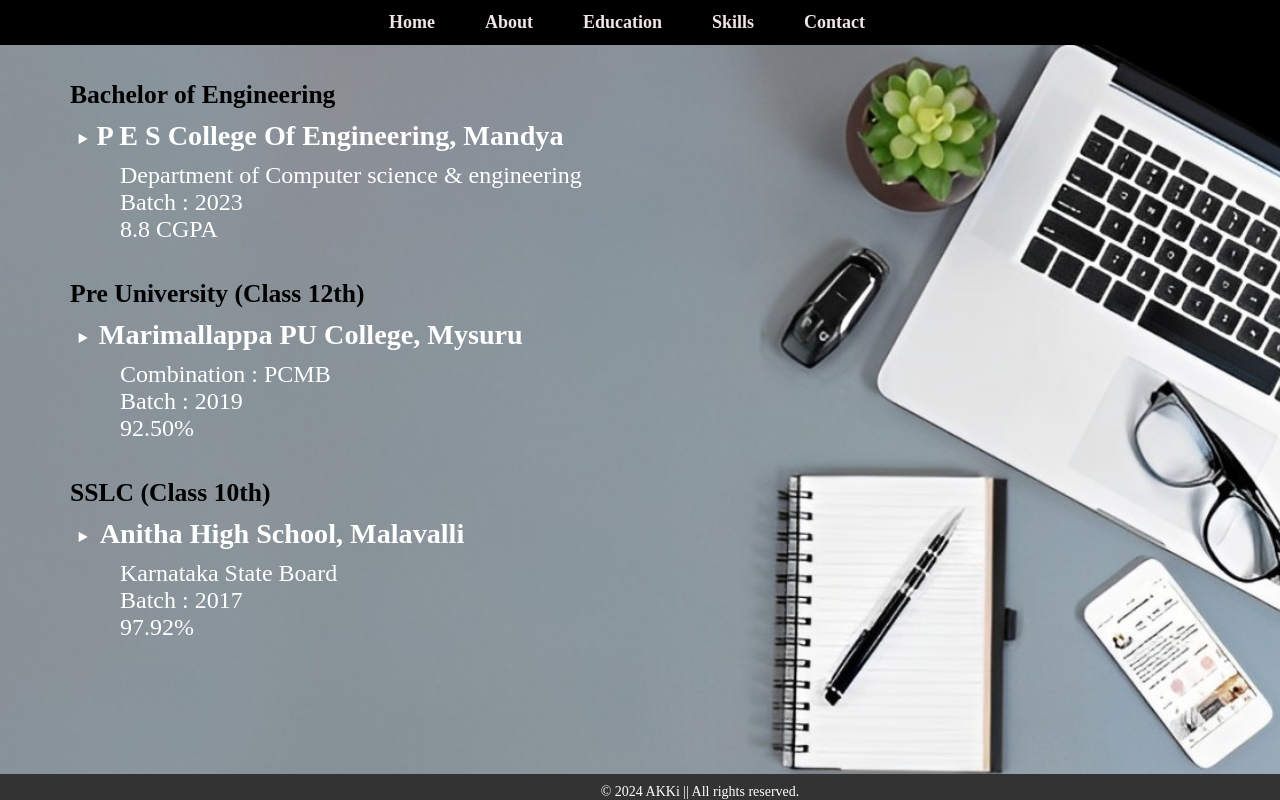
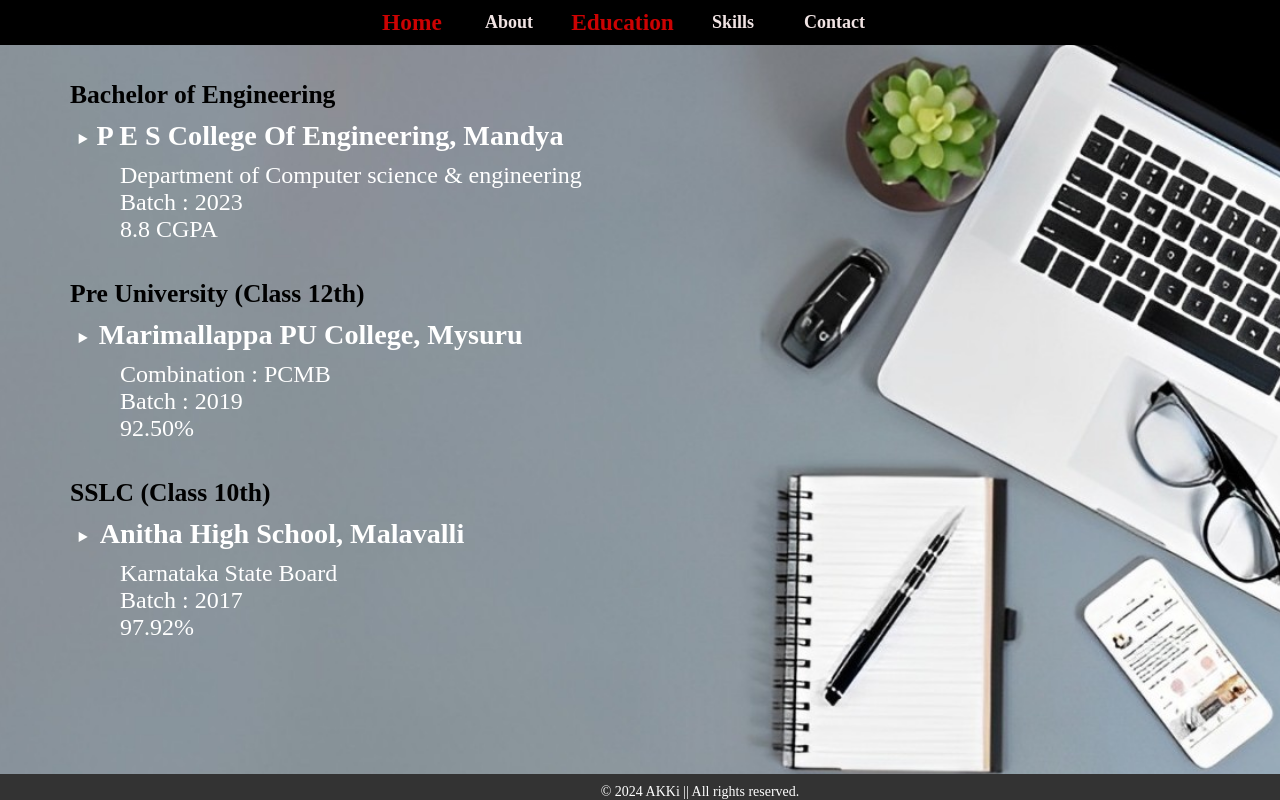
Before and after one commit to AkshayNS28/MyPortfolio, a React (Vite) app: page /MyPortfolio/Education in a window 1280 px wide. Built offline with nearby package versions, Linux system fonts and the light colour scheme.

Commit message:
Update Navbar.jsx

```diff
--- a/components/Navbar/Navbar.jsx
+++ b/components/Navbar/Navbar.jsx
@@ -7,16 +7,16 @@ const Navbar = () => {
         <nav id="navbar">
             <ul>
                 <li>
-                    <NavLink className={(e) => { return e.isActive ? "red" : "" }} to="/">Home</NavLink>
+                    <NavLink className={(e) => { return e.isActive ? "red" : "" }} to="/MyPortfolio/">Home</NavLink>
                 </li>
                 <li>
-                    <NavLink className={(e) => { return e.isActive ? "red" : "" }} to="/About">About</NavLink>
+                    <NavLink className={(e) => { return e.isActive ? "red" : "" }} to="/MyPortfolio/About">About</NavLink>
                 </li>
                 <li>
-                    <NavLink className={(e) => { return e.isActive ? "red" : "" }} to="/Education">Education</NavLink>
+                    <NavLink className={(e) => { return e.isActive ? "red" : "" }} to="/MyPortfolio/Education">Education</NavLink>
                 </li>
                 <li>
-                    <NavLink className={(e) => { return e.isActive ? "red" : "" }} to="/Skills">Skills</NavLink>
+                    <NavLink className={(e) => { return e.isActive ? "red" : "" }} to="/MyPortfolio/Skills">Skills</NavLink>
                 </li>
                 {/*
                 <li>
@@ -24,7 +24,7 @@ const Navbar = () => {
                 </li>
     */}
                 <li>
-                    <NavLink className={(e) => { return e.isActive ? "red" : "" }} to="/Contact">Contact</NavLink>
+                    <NavLink className={(e) => { return e.isActive ? "red" : "" }} to="/MyPortfolio/Contact">Contact</NavLink>
                 </li>
             </ul>
         </nav>
```
